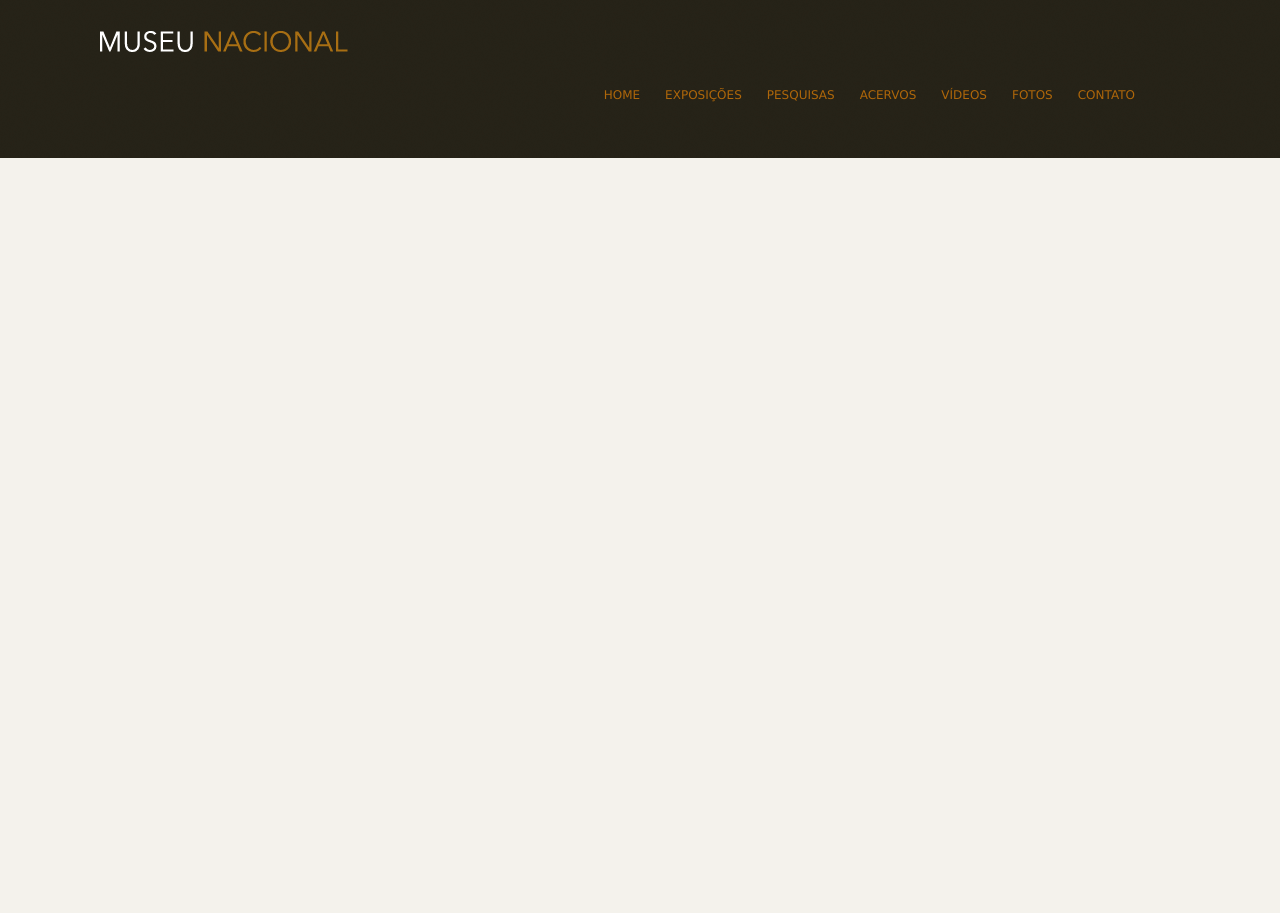
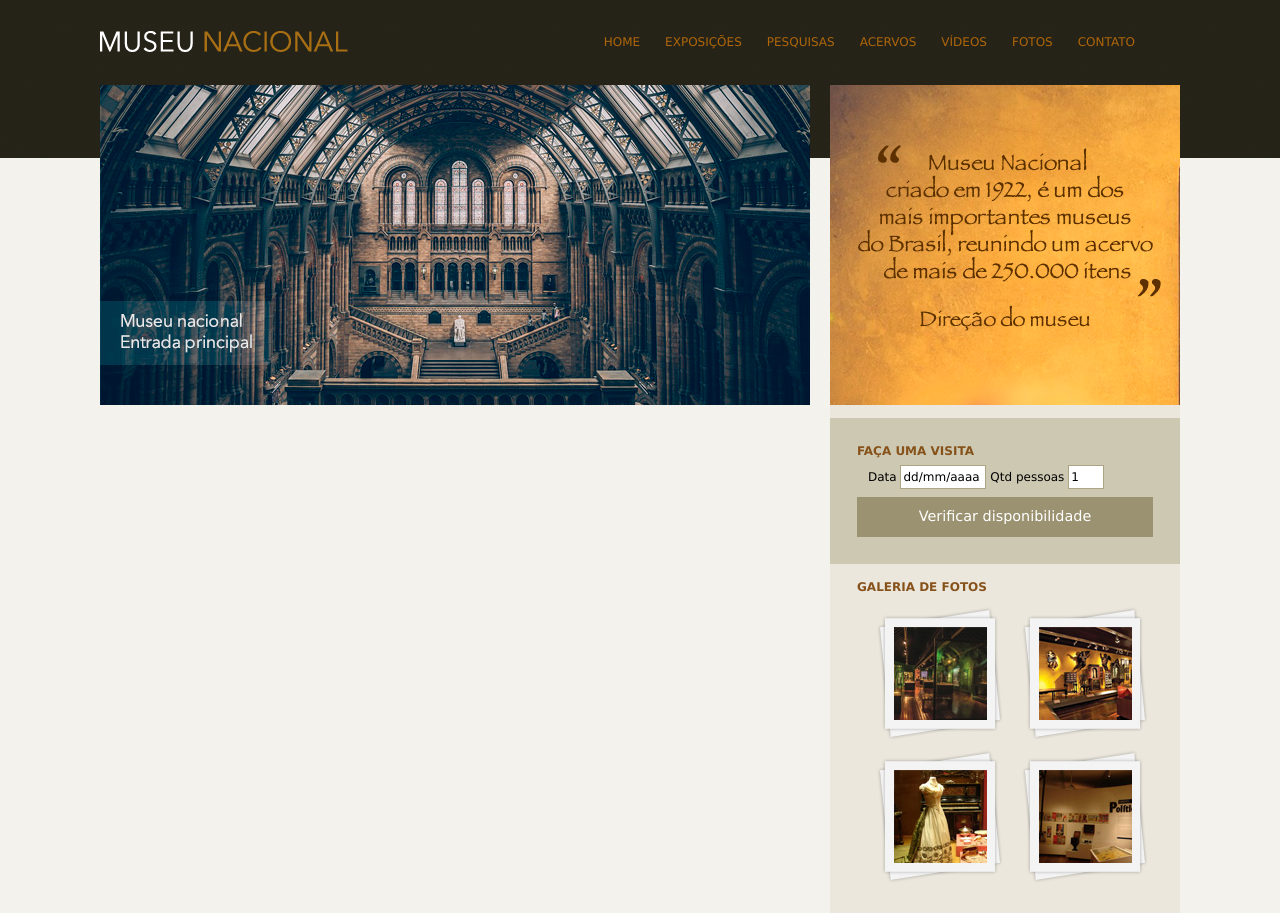
Before and after one commit to andredlima23/ProjetoMuseuNacional, a plain HTML site: page pages/index.html in a window 1280 px wide. Before the commit the page ends 800 px from the top, so only its background shows below. Drawn offline with Linux system fonts and the light colour scheme.

Commit message:
Criação e estilização de sessões dentro do body

```diff
--- a/css/estilo.css
+++ b/css/estilo.css
@@ -19,6 +19,10 @@ a:hover {
 }
 
 /*logo*/
+#logo {
+    float: left;
+}
+
 #logo a {
     width: 248px;
     height: 21px;
@@ -54,3 +58,75 @@ nav ul li a:link {
 nav ul li a:hover {
     border-bottom: 1px solid #535858;
 }
+
+/*conteudo principal*/
+#conteudo {
+    width: 710px;
+    float: left;
+}
+
+aside {
+    width: 350px;
+    float: right;
+    background: #ebe7dd;
+    padding-bottom: 30px;
+}
+
+section#visita {
+    background: #cdc8b1;
+    padding: 10px 27px 27px 27px;
+    margin-top: 10px;
+}
+
+section#galeria {
+    padding: 0px 27px 0 27px;
+}
+
+section#galeria a {
+    display: block;
+    background: url(../img/fundo-foto.png) no-repeat;
+    float: left;
+    padding: 17px 15px 17px 15px;
+    margin: 10px 0px 0px 20px;
+}
+
+section#galeria img {
+    margin-left: 2px;
+    margin-top: 3px;
+}
+
+h4 {
+    color: #86521a;
+    text-transform: uppercase;
+    padding-bottom: 3px;
+    margin-bottom: 0px;
+}
+
+/*formulários*/
+input {
+    height: 20px;
+    width: 80px;
+    background: #fff;
+    border: none;
+    font-size: 1em;
+}
+
+input.campo {
+    border: 1px solid #ada484;
+}
+
+input.botao {
+    background: #9b9271;
+    color: white;
+    width: 100%;
+    height: 40px;
+    font-size: 1.2em;
+}
+
+fieldset {
+    border: none;
+}
+
+legend {
+    display: none;
+}
--- a/pages/index.html
+++ b/pages/index.html
@@ -42,6 +42,78 @@
         <!-- fim nav -->
       </header>
       <!-- fim header -->
+
+      <!-- início nav -->
+      <div id="principal">
+        <div id="conteudo">
+          <section id="capa">
+            <img src="/img/museu.png" alt="museu" />
+          </section>
+        </div>
+
+        <!-- início aside -->
+        <aside>
+          <!-- início sessão depoimento -->
+          <section id="depoimento">
+            <img src="/img/depoimento.png" alt="depoimento" />
+          </section>
+          <!-- fim sessão depoimento -->
+
+          <!-- início sessão visita -->
+          <section id="visita">
+            <h4>Faça uma visita</h4>
+            <form action="">
+              <fieldset>
+                <legend>Selecione uma data</legend>
+
+                <label for="data">Data</label>
+                <input class="campo" type="text" id="data" value="dd/mm/aaaa" />
+
+                <label for="qtd">Qtd pessoas</label>
+                <input
+                  class="campo"
+                  style="width: 30px"
+                  type="text"
+                  id="qtd"
+                  value="1"
+                />
+              </fieldset>
+
+              <input
+                class="botao"
+                type="submit"
+                value="Verificar disponibilidade"
+              />
+            </form>
+          </section>
+          <!-- fim sessão visita -->
+
+          <!-- início sessão galeria -->
+          <section id="galeria">
+            <h4>Galeria de Fotos</h4>
+
+            <a href="">
+              <img src="/img/imagem1.jpg" height="93" width="93" alt="imagem1" />
+            </a>
+
+            <a href="">
+              <img src="/img/imagem2.jpg" height="93" width="93" alt="imagem2" />
+            </a>
+
+            <a href="">
+              <img src="/img/imagem3.jpg" height="93" width="93" alt="imagem3" />
+            </a>
+
+            <a href="">
+                <img src="/img/imagem4.jpg" height="93" width="93" alt="imagem4">
+            </a>
+
+          </section>
+          <!-- fim sessão galeria -->
+        </aside>
+        <!-- fim aside -->
+      </div>
+      <!-- fim principal -->
     </div>
     <!-- fim container -->
   </body>
```
